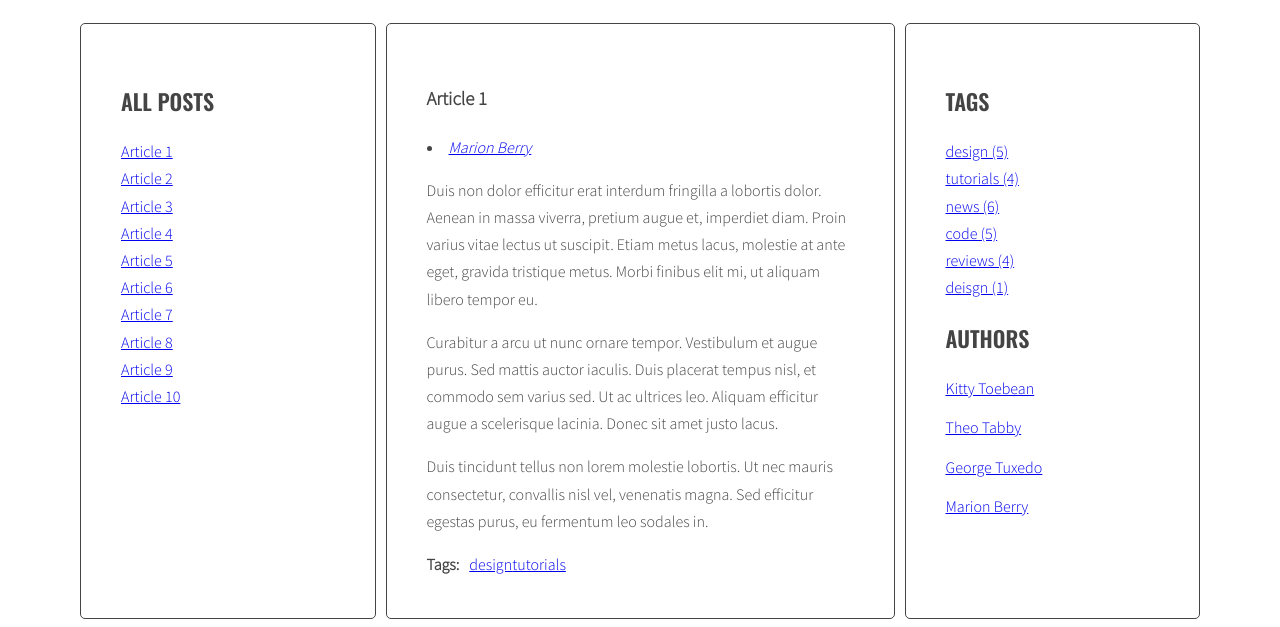
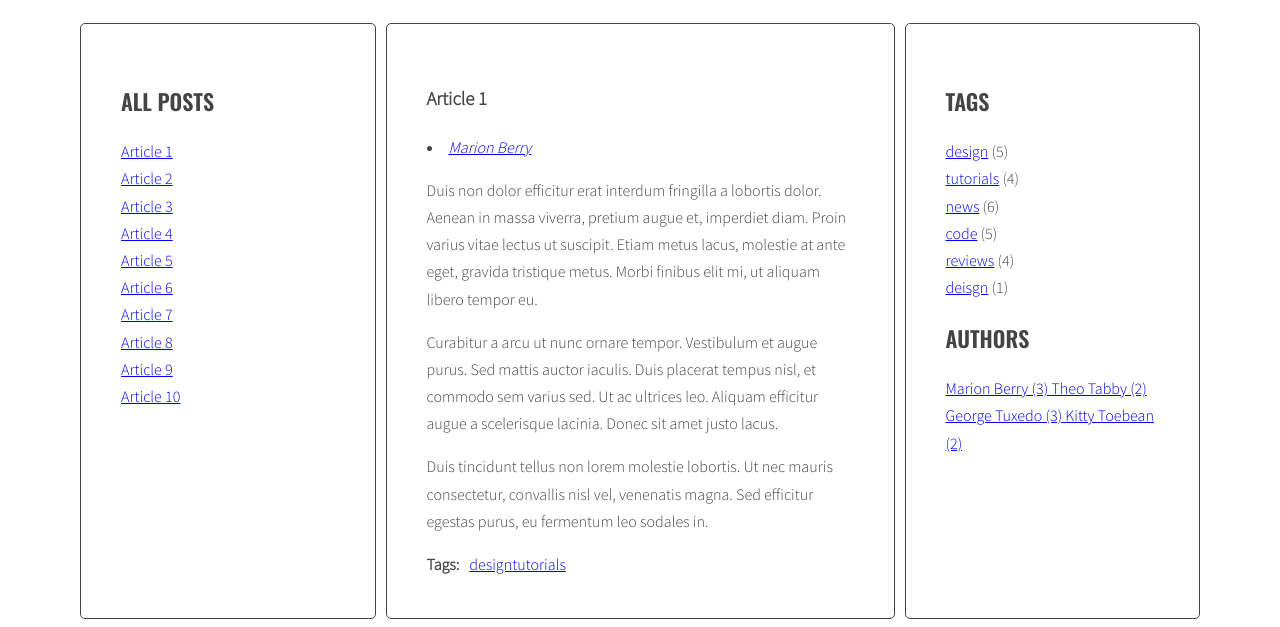
Before and after one commit to SewerynNurczyk/js-blog, a website: page index.html in a window 1280 px wide. Shown: the part 220-847 px from the top of the page. Drawn offline with nearby package versions, Linux system fonts and the light colour scheme.

Commit message:
Add tagsCloud

```diff
--- a/js/script.js
+++ b/js/script.js
@@ -46,7 +46,10 @@ const optArticleSelector = '.post',
   optTitleListSelector = '.titles',
   optArticleTagsSelector = '.post-tags .list',
   optAuthorSelector = '.post-author',
-  optTagsListSelector = '.tags.list';
+  optTagsListSelector = '.tags.list',
+  optCloudClassCount = '5',
+  optCloudClassPrefix = 'tag-size-',
+  optAuthorsListSelector = '.list.authors';
 
 function generateTitleLinks(customSelector = '') {
 
@@ -82,6 +85,34 @@ function generateTitleLinks(customSelector = '') {
   }
 }
 generateTitleLinks();
+
+function calculateTagsParams (tags){
+  const params = {
+    max : 0,
+    min : 999999
+  };
+  for(let tag in tags){
+    if(tags[tag] > params.max){
+      params.max = tags[tag];
+    }
+    if(tags[tag] < params.min){
+      params.min = tags[tag];
+    }
+    console.log(tag + ' is used ' + tags[tag] + ' times');
+  }
+  return params ;
+}
+
+calculateTagsParams();
+
+function calculateTagClass (count,params){
+  const normalizedCount = count - params.min;
+  const normalizedMax = params.max - params.min;
+  const percentage = normalizedCount / normalizedMax;
+  const classNumber = Math.floor( percentage * (optCloudClassCount - 1) + 1 );
+  return classNumber;
+
+}
 
 function generateTags(){
   /* [NEW] create a new variable allTags with an empty array */
@@ -133,12 +164,17 @@ function generateTags(){
   const tagList = document.querySelector(optTagsListSelector);
 
   /* [NEW] create variable for all links HTML code */
+  const tagsParams = calculateTagsParams(allTags);
+  console.log('tagsParams:', tagsParams);
+
   let allTagsHTML = '';
 
   /* [NEW] START LOOP: for each tag in allTags: */
   for(let tag in allTags){
   /* [NEW] generate code of a link and add it to allTagsHTML */
-  allTagsHTML += '<li><a href="#tag-' + tag + '">' + tag + ' (' + allTags[tag] + ') ' + '</a></li>';
+    //allTagsHTML += '<li><a href="#tag-' + tag + '">' + tag + ' (' + allTags[tag] + ') ' + '</a></li>';//
+    const tagLinkHTML = '<li><a class="'+ optCloudClassPrefix + calculateTagClass(allTags[tag], tagsParams) + '" href="#tag-' + tag+ '">' + tag + '</a> ('+ allTags[tag]+ ')</li>';
+    allTagsHTML += tagLinkHTML;
   }
   /* [NEW] END LOOP: for each tag in allTags: */
 
@@ -205,6 +241,9 @@ function addClickListenersToTags(){
 addClickListenersToTags();
 
 function generateAuthors(){
+  /* [NEW] create a new variable allTags with an empty array */
+  let allAuthors = {};
+
   /* find all articles */
   const articles = document.querySelectorAll(optArticleSelector);
 
@@ -226,11 +265,38 @@ function generateAuthors(){
     /* add generated code to html variable */
     html = html + linkHTML;
 
+    /* [NEW] check if this link is NOT already in allTags */
+    if(!allAuthors[author]) {
+
+      /* [NEW] add tag to allTags object */
+      allAuthors[author] = 1;
+    } else {
+      allAuthors[author]++;
+    }
+
     /* insert HTML of all the links into the tags wrapper */
     wrapper.innerHTML = html;
 
   /* END LOOP: for every article: */
   }
+  /* [NEW] find list of tags in right column */
+  const authorsList = document.querySelector(optAuthorsListSelector);
+
+  /* [NEW] create variable for all links HTML code */
+  const authorsParams = calculateTagsParams(allAuthors);
+  let allAuthorsHTML = '';
+
+  /* [NEW] START LOOP: for each tag in allTags: */
+  for(let author in allAuthors){
+    /* [NEW] generate code of a link and add it to allTagsHTML */
+    //allTagsHTML += '<li><a href="#tag-' + tag + '">' + tag + ' (' + allTags[tag] + ') ' + '</a></li>';//
+    allAuthorsHTML += '<a href="#tag-' + author + '" class="' + optCloudClassPrefix + calculateTagClass(allAuthors[author], authorsParams) + '">' + author + ' (' + allAuthors[author] + ') ' + '</a>';
+
+  }
+  /* [NEW] END LOOP: for each tag in allTags: */
+
+  /*[NEW] add HTML from allTagsHTML to tagList */
+  authorsList.innerHTML = allAuthorsHTML;
 }
 
 generateAuthors();
--- a/sass/style.scss
+++ b/sass/style.scss
@@ -118,3 +118,23 @@ body {
     margin: 0 10px 0 0;
   }
 }
+
+tag-size-1 {
+  color: green;
+}
+
+tag-size-2 {
+  color: greenyellow;
+}
+
+tag-size-3 {
+  color: black;
+}
+
+tag-size-4 {
+  color: purple;
+}
+
+tag-size-5 {
+  color: blue;
+}
```
Also changed, not shown: css/style.css, 1 other file. Lines whose indentation alone changed are shown as unchanged.
